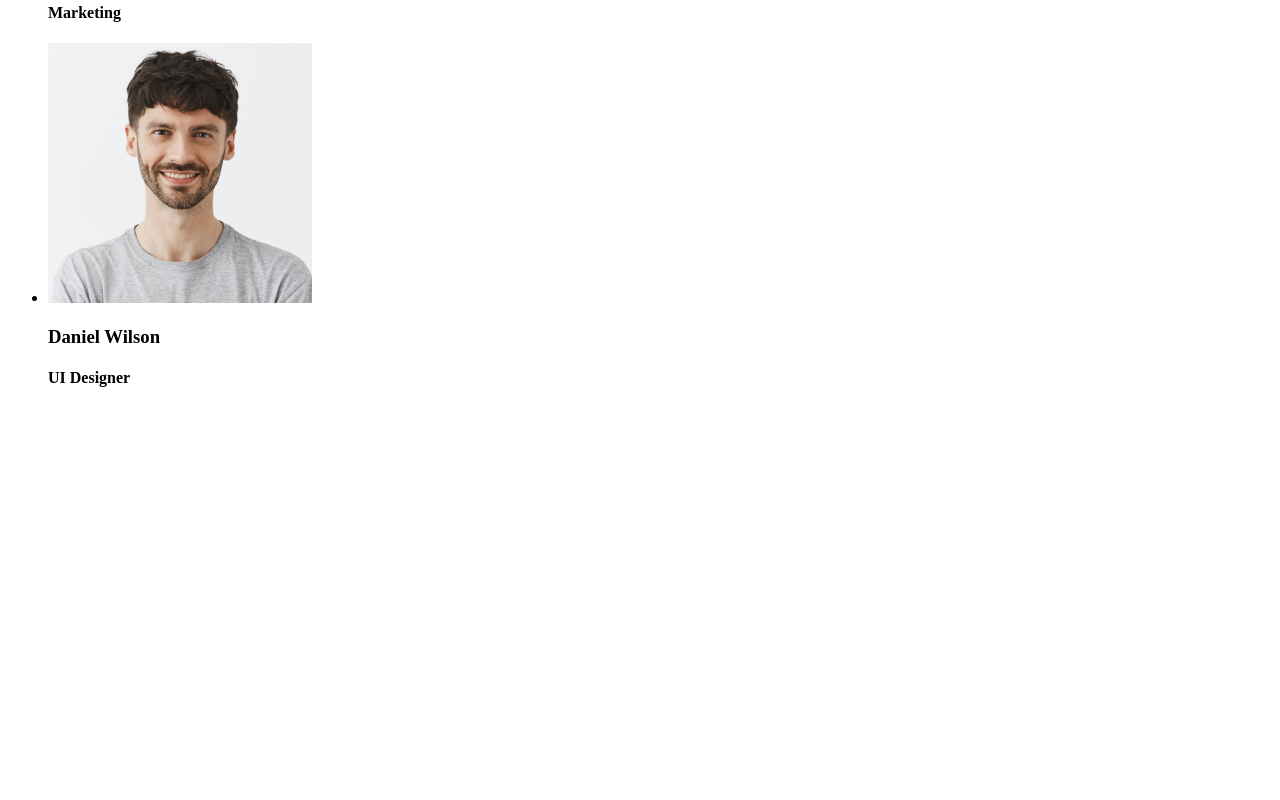
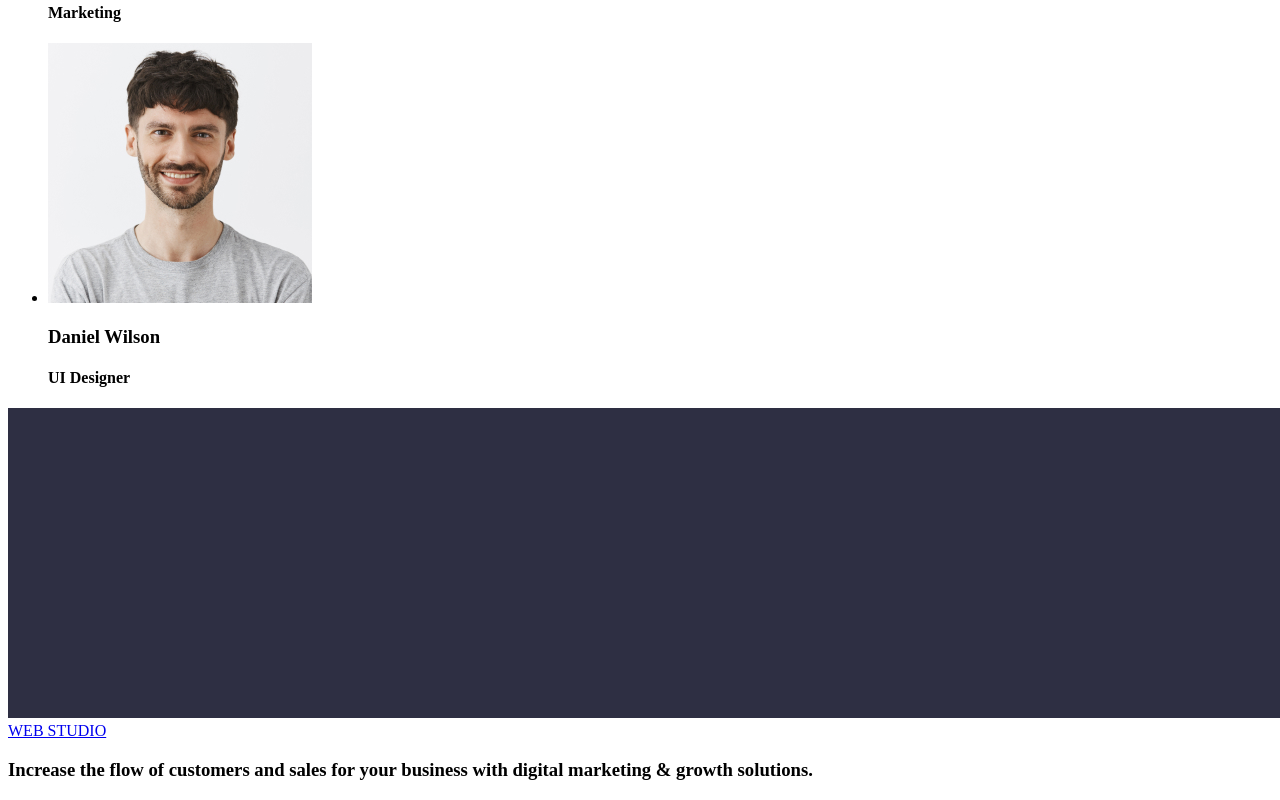
Before and after one commit to Korotkyy/goit-markup-hw-01, a plain HTML site: page index.html in a window 1280 px wide. Shown: the part 3755-4555 px from the top of the page. Before the commit the page ends 4163 px from the top, so only its background shows below. Drawn offline with Linux system fonts and the light colour scheme.

Commit message:
completed my homework

```diff
--- a/index.html
+++ b/index.html
@@ -80,22 +80,40 @@
                     <li>
                         <img src="img/Tom Ford.jpg" alt="Mark">
                         <h3>Tom Ford</h3>
+                        <p>
                         <h4>Frontend Developer</h4>
+                        </p>
                     </li>
                     <li>
                         <img src="img/Camila Garcia.jpg" alt="Mark">
                         <h3>Camila Garcia</h3>
+                        <p>
                         <h4>Marketing</h4>
+                        </p>
                     </li>
                     <li>
                         <img src="img/Daniel Wilson.jpg" alt="Mark">
                         <h3>Daniel Wilson</h3>
+                        <p>
                         <h4>UI Designer</h4>
+                        </p>
                     </li>
                 </ul>
 
             </section>
             </main>
+
+            <footer>
+                <img src="/img/Background.jpg" alt="dark blue background" width="1440">
+                <section>
+                <a href="/">
+                    WEB STUDIO
+                </a>
+                <p>
+                    <h3>Increase the flow of customers and sales for your business with digital marketing & growth solutions.</h3>
+                </p>
+                </section>
+            </footer>
         </body>
         </html>
 </body>
```
Also changed, not shown: img/Logo.jpg (added), img/Web.jpg (added).
